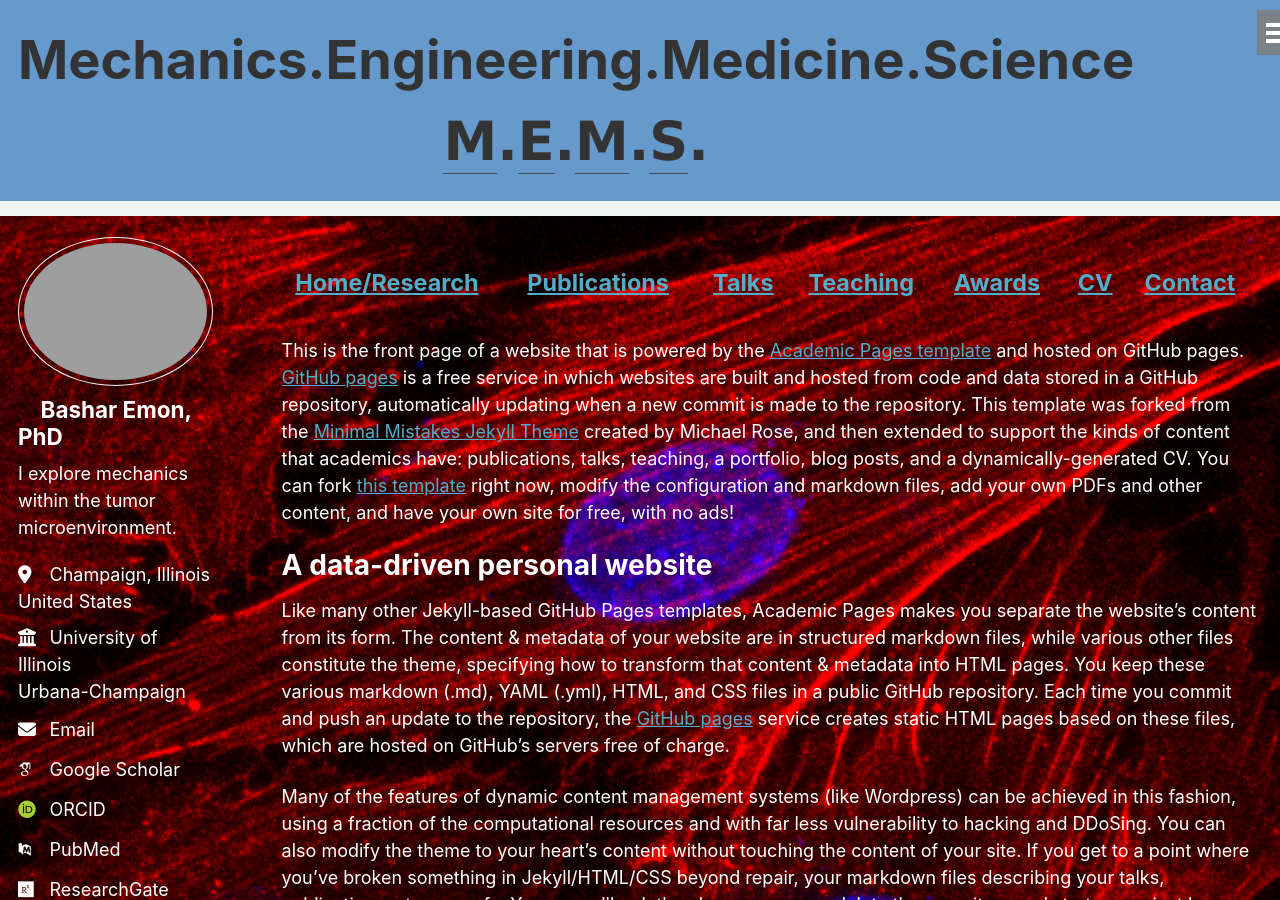
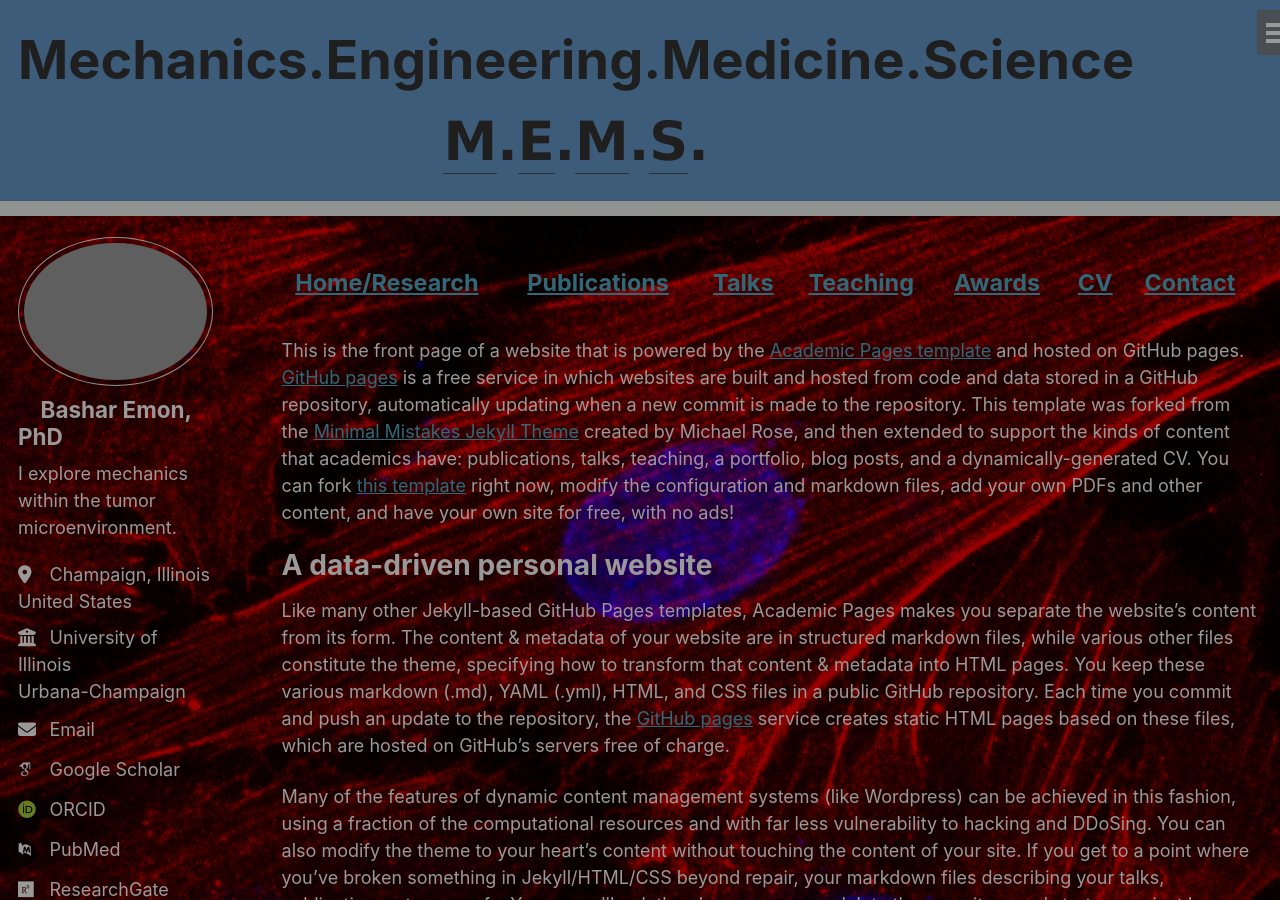
Before and after one commit to BasharEmon/BasharEmon.github.io, a Jekyll site: the page built from _pages/about.md, in a window 1280 px wide and 900 px high. Built offline with Jekyll 4.4.1, drawn with Linux system fonts in a browser that asks for light colours; some web fonts are replaced.

Commit message:
Update default.html

```diff
--- a/_layouts/default.html
+++ b/_layouts/default.html
@@ -35,6 +35,7 @@ layout: compress
  body {
    background: url('/images/actin_dapi_2D.png') no-repeat center center fixed;
    background-size: cover;
+   filter: brightness(60%);
    color: #fff; /* Optional: makes text readable */
    .content {
       background: rgba(0, 0, 0, 0.6);
```
